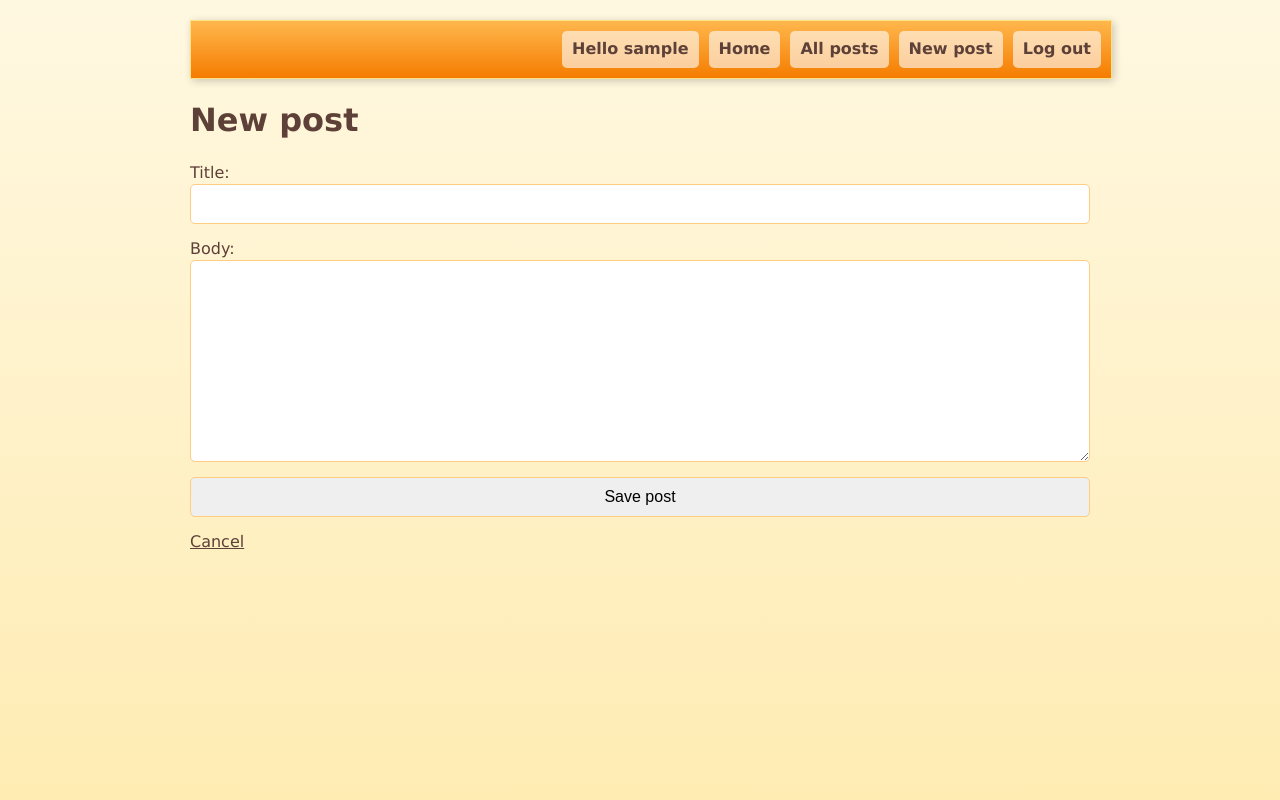
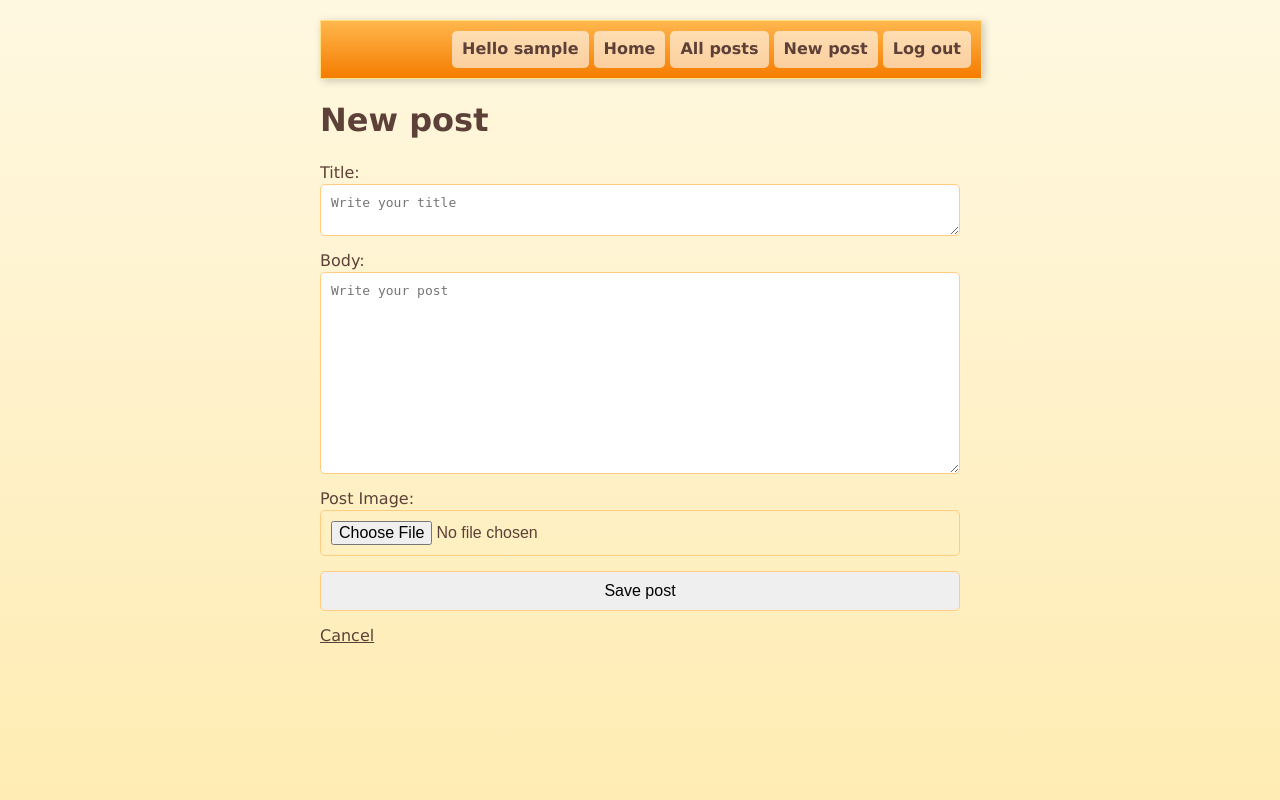
Before and after one commit to DeepankarSehra/final-php-blog, a PHP site: page /edit-post.php in a window 1280 px wide. Run offline with PHP 8.4, Linux system fonts and the light colour scheme; the visitor is signed in with stand-in values (Sample User, id 1); data comes from the database, SQL or seed files in the repository; both versions use the stored data as it was after the commit.

Commit message:
online login enforced working, images added, etc.

```diff
--- a/css/main.css
+++ b/css/main.css
@@ -1,20 +1,3 @@
-/* Body Styling */
-body {
-    font-family: 'Verdana', sans-serif;
-    background: linear-gradient(to bottom, #fff8e1, #ffecb3);
-    color: #5d4037;
-    margin: 0 auto;
-    padding: 20px;
-    max-width: 900px;
-    line-height: 1.3;
-    text-align: left;
-}
-
-body a {
-    font-family: Verdana, Geneva, Tahoma, sans-serif;
-    color: #5d4037;
-}
-
 /* Top Menu */
 .top-menu {
     border: 1px solid #ffe082;
@@ -35,7 +18,7 @@ body a {
 .menu-options {
     display: flex;
     justify-content: flex-end; /* Align items to the right */
-    gap: 10px;
+    gap: 5px;
 }
 
 .menu-options a {
@@ -52,6 +35,23 @@ body a {
     transform: translateY(-2px);
 }
 
+
+/* Body Styling */
+body {
+    font-family: 'Verdana', sans-serif;
+    background: linear-gradient(to bottom, #fff8e1, #ffecb3);
+    color: #5d4037;
+    margin: 0 auto;
+    padding: 20px;
+    max-width: 50%;
+    line-height: 1.3;
+    text-align: left;
+}
+
+body a {
+    font-family: Verdana, Geneva, Tahoma, sans-serif;
+    color: #5d4037;
+}
 
 /* Post List Styling */
 #post-list {
--- /dev/null
+++ b/data/update.sql
@@ -0,0 +1 @@
+ALTER TABLE post ADD COLUMN image_path VARCHAR(255);
--- a/edit-post.php
+++ b/edit-post.php
@@ -12,7 +12,7 @@ if(!isLoggedIn())
 }
 
 // empty default variables
-$title = $body = '';
+$title = $body = $imagePath = '';
 
 // initialise database and get handle
 $pdo = getPDO();
@@ -24,6 +24,7 @@ if(isset($_GET['post_id'])){
         $postId = $_GET['post_id'];
         $title = $post['title'];
         $body = $post['body'];
+        $imagePath = $post['image_path'];
     }
 }
 
@@ -43,16 +44,42 @@ if($_POST)
         $errors[] = 'The post must have a body';
     }
 
+    // Handle image upload
+    $uploadedImagePath = null;
+    if(isset($_FILES['post-image']) && $_FILES['post-image']['error'] === UPLOAD_ERR_OK)
+    {
+        $uploadDir = 'uploads/';
+        $imageName = basename($_FILES['post-image']['name']);
+        $targetFile = $uploadDir . $imageName;
+
+        // check if dir exists
+        if(!is_dir($uploadDir)){
+            mkdir($uploadDir, 0777, true);
+        }
+
+        if(move_uploaded_file($_FILES['post-image']['tmp_name'], $targetFile)){
+            $uploadedImagePath = $targetFile;
+
+            if($imagePath && file_exists($imagePath)){
+                unlink($imagePath);
+            }
+        }
+        else{
+            $errors[] = 'error uploading the image';
+        }
+    }
+
     if(!$errors)
     {
         $pdo = getPDO();
         // decide if editing or adding post
         if($postId){
-            editPost($pdo, $title, $body, $postId);
+            $imagePathToUse = $uploadedImagePath ?? $imagePath;         // use the new image path if uploaded, otherwise retain the prev path
+            editPost($pdo, $title, $body, $postId, $imagePathToUse);
         }
         else{
             $userId = getAuthUserId($pdo);
-            $postId = addPost($pdo, $title, $body, $userId);
+            $postId = addPost($pdo, $title, $body, $userId, $uploadedImagePath);
 
             if($postId === false){
                 $errors[] = 'Post operation failed.';
@@ -61,7 +88,8 @@ if($_POST)
     }
 
     if(!$errors){
-        redirectAndExit('edit-post.php?post_id='.$postId);
+        // redirectAndExit('edit-post.php?post_id='.$postId);
+        redirectAndExit('index.php');
     }
 
 }
@@ -88,15 +116,14 @@ if($_POST)
         <?php endif ?>
 
 
-        <form method="post" class="post-form user-form">
+        <form method="post" class="post-form user-form" enctype="multipart/form-data">
             <div>
                 <label for="post-title">Title:</label>
-                <input
+                <textarea
                     id="post-title"
                     name="post-title"
-                    type="text"
-                    value="<?php echo htmlEscape($title) ?>"
-                />
+                    placeholder="Write your title"
+                ><?php echo htmlEscape($title) ?></textarea>
             </div>
 
             <div>
@@ -106,7 +133,17 @@ if($_POST)
                     name="post-body"
                     rows="12"
                     cols="70"
+                    placeholder="Write your post"
                 ><?php echo htmlEscape($body) ?></textarea>
+            </div>
+
+            <div>
+                <label for="post-image">Post Image:</label>
+                <input type="file" name="post-image" accept="image/*">
+                <?php if($imagePath): ?>
+                    <p>Current Image:</p>
+                    <img src="<?php echo htmlEscape($imagePath); ?>" alt="Post Image" style="max-width:50%;">
+                <?php endif ?>
             </div>
 
             <div>
--- a/lib/common.php
+++ b/lib/common.php
@@ -97,7 +97,7 @@ function redirectAndExit($script)
 
     // Redirect to the full URL (http://myhost/blog/script.php)
     $host = $_SERVER['HTTP_HOST'];
-    $fullUrl = 'http://' . $host . $urlFolder . $script;
+    $fullUrl = 'https://' . $host . $urlFolder . $script;
     header('Location: ' . $fullUrl);
     exit();
 }
@@ -209,7 +209,7 @@ function getAuthUserId(PDO $pdo)
 function getAllPosts(PDO $pdo)
 {
     $stmt = $pdo -> query(
-        'SELECT id, title, created_at, body, (SELECT COUNT(*) FROM comment WHERE comment.post_id = post.id) comment_count FROM post ORDER BY created_at DESC'
+        'SELECT id, title, created_at, body, (SELECT COUNT(*) FROM comment WHERE comment.post_id = post.id) comment_count, image_path FROM post ORDER BY created_at DESC'
     );
 
     if($stmt === false){
--- a/lib/edit-post.php
+++ b/lib/edit-post.php
@@ -1,8 +1,8 @@
 <?php
 
-function addPost(PDO $pdo, $title, $body, $userId)
+function addPost(PDO $pdo, $title, $body, $userId, $imagePath = null)
 {
-    $sql = 'INSERT INTO post (title, body, user_id, created_at) VALUES (:title, :body, :user_id, :created_at)';
+    $sql = 'INSERT INTO post (title, body, user_id, created_at, image_path) VALUES (:title, :body, :user_id, :created_at, :image_path)';
 
     $stmt = $pdo->prepare($sql);
     if($stmt === false){
@@ -10,7 +10,7 @@ function addPost(PDO $pdo, $title, $body, $userId)
     }
 
     $result = $stmt -> execute(
-        array('title' => $title, 'body' => $body, 'user_id' => $userId, 'created_at' => getSqlDateForNow())
+        array('title' => $title, 'body' => $body, 'user_id' => $userId, 'created_at' => getSqlDateForNow(), 'image_path' => $imagePath)
     );
 
     if($result === false){
@@ -21,23 +21,23 @@ function addPost(PDO $pdo, $title, $body, $userId)
 }
 
 
-function editPost(PDO $pdo, $title, $body, $postId)
+function editPost(PDO $pdo, $title, $body, $postId, $imagePath)
 {
-    $sql = 'UPDATE post SET title = :title, body = :body WHERE id = :post_id';
+    $sql = 'UPDATE post SET title = :title, body = :body, image_path = :image_path WHERE id = :post_id';
     $stmt = $pdo->prepare($sql);
     if($stmt === false){
         throw new Exception('Could not prepare update query.');
     }
 
     $result = $stmt -> execute(
-        array('title' => $title, 'body' => $body, 'post_id' => $postId)
+        array('title' => $title, 'body' => $body, 'post_id' => $postId, 'image_path' => $imagePath)
     );
 
     if($result === false){
         throw new Exception('Could not run update query.');
     }
 
-    redirectAndExit('index.php');
+    // redirectAndExit('index.php');
 
     return true;
 
--- a/lib/list-posts.php
+++ b/lib/list-posts.php
@@ -18,8 +18,6 @@ function deletePost(PDO $pdo, $postId)
         }
     }
 
-
-
     return $result !== false;
 
 }
--- a/lib/view-post.php
+++ b/lib/view-post.php
@@ -11,7 +11,7 @@ function getPostRow(PDO $pdo, $postId)
 {
     $stmt = $pdo->prepare(
         'SELECT
-            title, created_at, body, (SELECT COUNT(*) FROM comment WHERE comment.post_id = post.id) comment_count, user_id
+            title, created_at, body, (SELECT COUNT(*) FROM comment WHERE comment.post_id = post.id) comment_count, user_id, image_path
         FROM
             post
         WHERE
--- a/logout.php
+++ b/logout.php
@@ -2,5 +2,6 @@
 require_once 'lib/common.php';
 
 session_start();
+session_destroy();
 logout();
 redirectAndExit('index.php');
--- a/templates/head.php
+++ b/templates/head.php
@@ -1,4 +1,3 @@
-<!DOCTYPE html>
 <html lang="en">
 <head>
     <meta charset="UTF-8">
@@ -6,4 +5,3 @@
     <title>Website Title</title>
     <link rel="stylesheet" href="css/main.css">
 </head>
-<body>
--- a/templates/top-menu.php
+++ b/templates/top-menu.php
@@ -2,7 +2,7 @@
     <div class="menu-options">
         <?php if (isLoggedIn()): ?>
             <a href="index.php">Hello <?php echo htmlEscape(getAuthUser()) ?></a>
-            <?php if(getAuthUser() === 'admin'): ?>
+            <?php if (getAuthUser() === 'admin'): ?>
                 <a href="add-users.php">Add user</a>
                 <a href="delete-users.php">Delete users</a>
             <?php endif ?>
```
Also changed, not shown: index.php (+21 -5 lines), lib/protected.php (added, +9 -0 lines), lib/update.php (added, +34 -0 lines), update-sql.php (added, +73 -0 lines), view-post.php (+10 -0 lines), data/data.sqlite, templates/title.php (line endings or trailing spaces), uploads/rust_cargo.png (added), uploads/wallhaven-qzxe8d.jpg (added).
